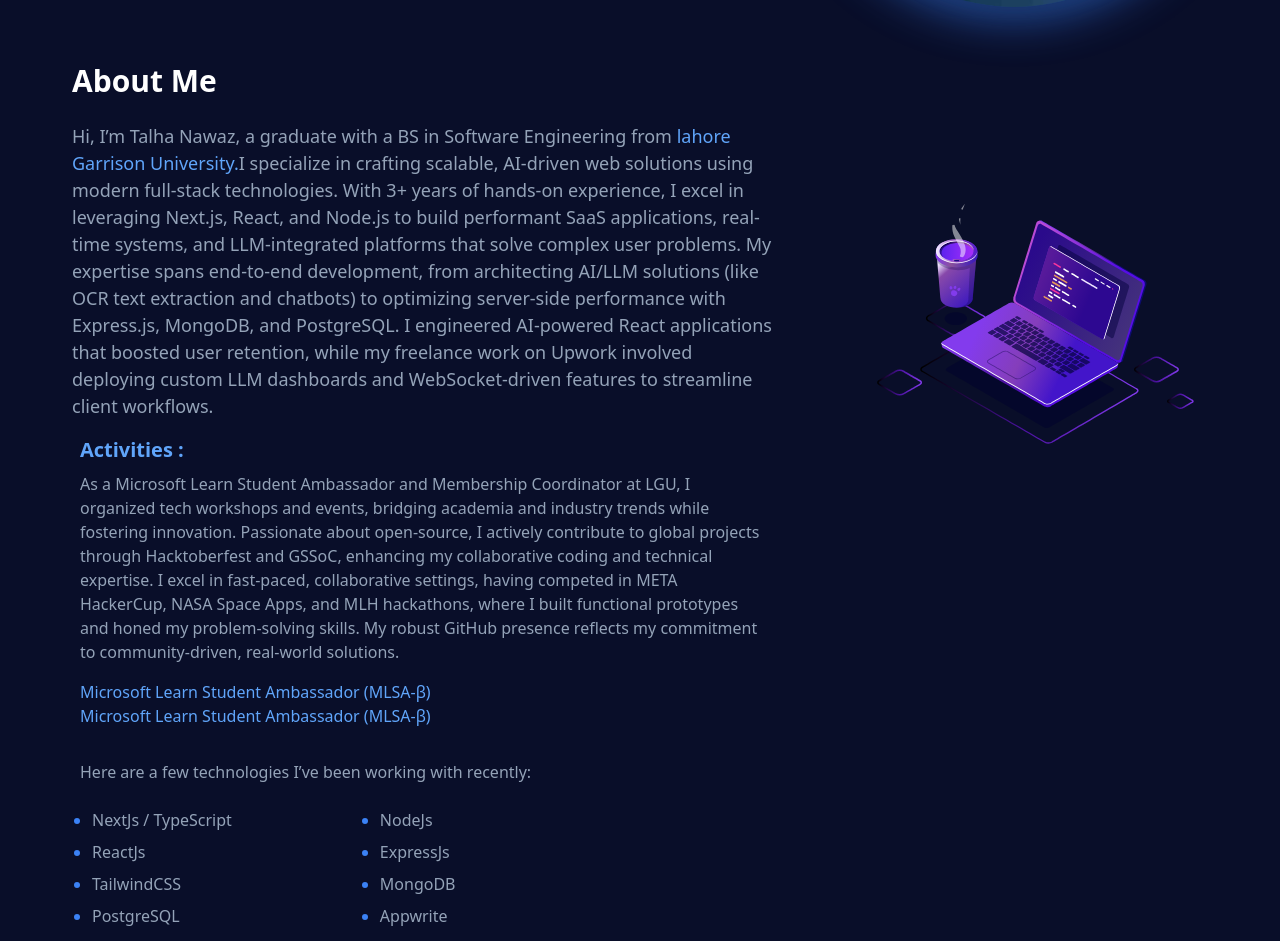
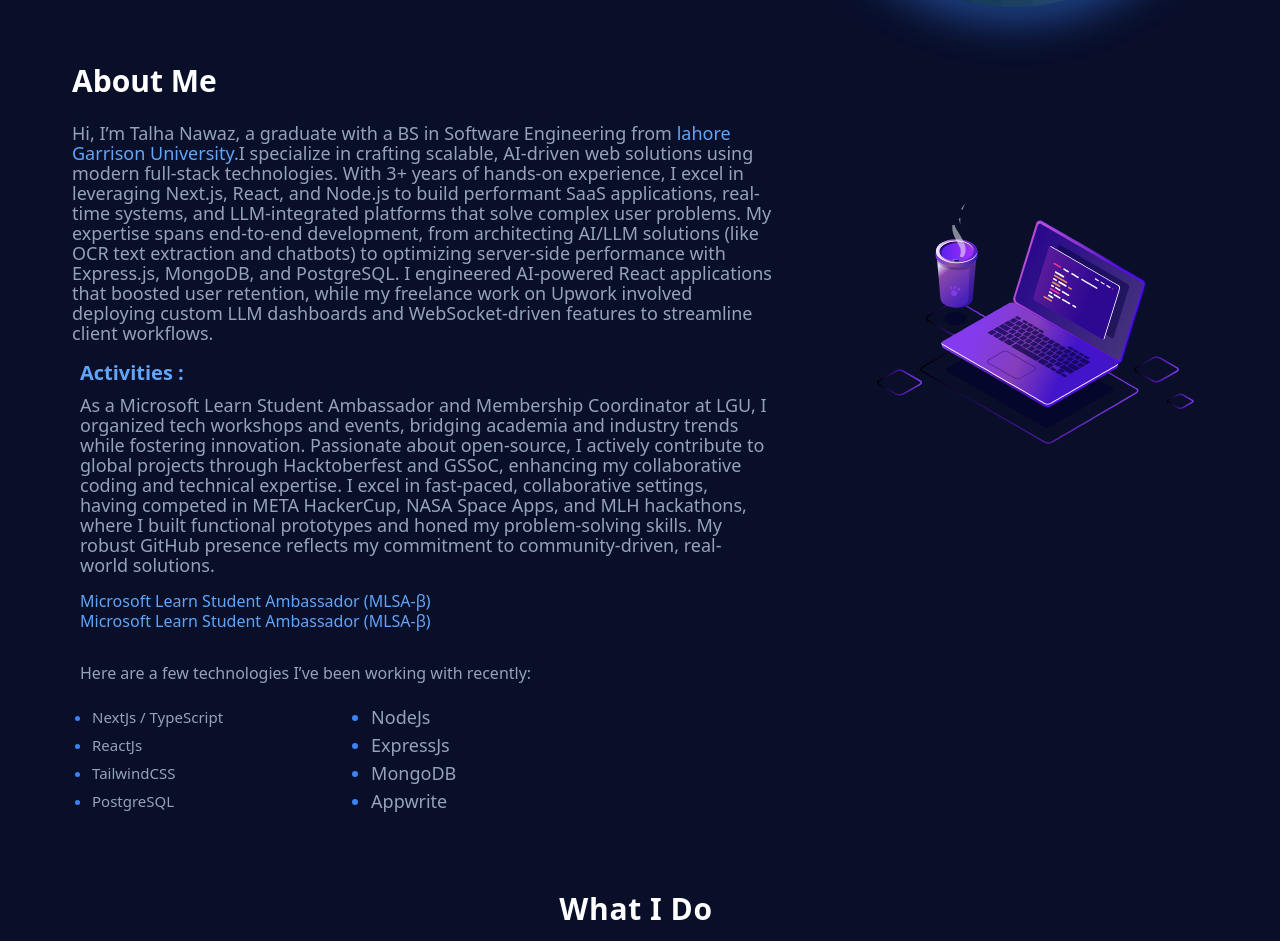
Before and after one commit to talha-fullstackdev/portfolio-nextjs-2, a Next.js app: page / in a window 1280 px wide. Shown: the part 551-1492 px from the top of the page. Built offline with nearby package versions, Linux system fonts and the light colour scheme.

Commit message:
adjusted fonts sizes

```diff
--- a/src/app/components/about/AboutMe.jsx
+++ b/src/app/components/about/AboutMe.jsx
@@ -22,7 +22,7 @@
     <div className="md:w-[800px] "  id="about">
       <div className="md:px-8">
         <h2 className="text-3xl font-bold text-white dark:text-slate-500 text-center md:text-start">About Me</h2>
-        <p className="mt-6 text-[18px] text-slate-400 dark:text-slate-500">
+        <p className="mt-6 text-sm md:text-[18px] text-slate-400 dark:text-slate-500">
           Hi, I’m Talha Nawaz, a graduate with a BS in Software Engineering from{" "}
           <span className="text-blue-400 hover:underline hover:underline-offset-4">
             <a href="https://lgu.edu.pk/" target="_blank">
@@ -44,7 +44,7 @@
       </div>
       <div className="mt-4 md:px-10 ">
         <p className="mt-4 text-blue-400 text-xl font-semibold">Activities :</p>
-        <p className="mt-2 text-slate-400 dark:text-slate-500">
+        <p className="mt-2 text-slate-400 dark:text-slate-500 text-sm md:text-[18px]">
           As a Microsoft Learn Student Ambassador and Membership Coordinator at
           LGU, I organized tech workshops and events, bridging academia and
           industry trends while fostering innovation. Passionate about
@@ -56,13 +56,13 @@
           problem-solving skills. My robust GitHub presence reflects my
           commitment to community-driven, real-world solutions.
         </p>
-        <p className="mt-4 text-blue-400">
+        <p className="mt-4 text-blue-400 text-sm md:text-[16px]">
           Microsoft Learn Student Ambassador (MLSA-β)
         </p>
-        <p className="text-blue-400">
+        <p className="text-blue-400 text-sm md:text-[16px]">
           Microsoft Learn Student Ambassador (MLSA-β)
         </p>
-        <p className="mt-8 text-slate-400">
+        <p className="mt-8 text-slate-400 text-sm md:text-[16px]">
           Here are a few technologies I’ve been working with recently:
         </p>
       </div>
@@ -70,7 +70,7 @@
 <div ref={ref} className="mt-6 flex justify-around md:justify-start md:gap-32 md:px-8">
         {/* First Tech Stack */}
         <motion.ul
-          className="flex flex-col gap-2 text-slate-400 dark:text-slate-500 list-disc marker:text-blue-500 pl-5"
+          className="flex flex-col gap-2 text-slate-400 dark:text-slate-500 list-disc marker:text-blue-500 pl-5 text-sm md:text-[15px]"
           initial="hidden"
           animate={isInView ? "visible" : "hidden"}
         >
@@ -83,7 +83,7 @@
 
         {/* Second Tech Stack */}
         <motion.ul
-          className="flex flex-col gap-2 text-slate-400 list-disc marker:text-blue-500 pl-5 dark:text-slate-500"
+          className=" flex flex-col gap-2 text-slate-400 list-disc marker:text-blue-500 pl-5 dark:text-slate-500 text-sm md:text-[18px]"
           initial="hidden"
           animate={isInView ? "visible" : "hidden"}
         >
--- a/src/app/components/get in touch/GetInTouch.jsx
+++ b/src/app/components/get in touch/GetInTouch.jsx
@@ -6,7 +6,7 @@
     <div id="contact">
     <div className="px-10 text-center pt-28 max-w-[700px] m-auto md:pb-20 pb-2 ">
       <p className="text-blue-400  md:text-xl">what's Next</p>
-      <p className="mt-4  md:text-4xl  dark:text-slate-500 text-white text-3xl font-bold">Get In Touch</p>
+      <p className="mt-4  md:text-4xl  dark:text-slate-500 text-white text-2xl font-semibold md:font-bold">Get In Touch</p>
       <p className="mt-4 text-slate-400 dark:text-slate-500 md:text-lg">
         I am eager to collaborate and expand my knowledge. Whether you have a
         project to discuss or just want to say hi, my inbox is open for all!
--- a/src/app/components/projects/Projects.jsx
+++ b/src/app/components/projects/Projects.jsx
@@ -38,7 +38,7 @@
     <div id="projects">
       <AnimatedWrapper>
         <div className="py-10 px-6 md:px-20 pb-10 md:pb-20 text-white dark:text-slate-500">
-          <h2 className="text-3xl font-semibold mb-6 text-center">Projects</h2>
+          <h2 className="text-2xl md:text-3xl font-semibold mb-6 text-center">Projects</h2>
 
           <motion.div
             className="grid grid-cols-1 sm:grid-cols-2 lg:grid-cols-3 gap-4"
--- a/src/app/components/services/Services.jsx
+++ b/src/app/components/services/Services.jsx
@@ -9,7 +9,7 @@
   return (
  <AnimatedWrapper>
     <div className='px-10 md:pt-20  md:px-12 ' id='skills'>
-        <h2  className='text-3xl text-white dark:text-slate-500 font-bold text-center md:tracking-wide'>
+        <h2  className='text-2xl md:text-3xl text-white dark:text-slate-500 font-bold text-center md:tracking-wide'>
         {sentence.split(" ").map((word, index) => (
         <motion.span
           key={index}
--- a/src/app/components/services/ServicesDetails.jsx
+++ b/src/app/components/services/ServicesDetails.jsx
@@ -38,7 +38,7 @@
       whileInView="visible"
       viewport={{ once: true, amount: 0.2 }} // Trigger when 20% is in view
     >
-      <h2 className="text-center text-3xl font-semibold text-gray-400 dark:text-slate-500">
+      <h2 className="text-center text-2xl md:text-3xl font-semibold text-gray-400 dark:text-slate-500">
         Full Stack Development
       </h2>
 
--- a/src/app/components/work/WorkDetails.jsx
+++ b/src/app/components/work/WorkDetails.jsx
@@ -13,7 +13,7 @@
   return (
     <AnimatedWrapper>
     <div className="px-10 md:px-12 md:pt-32 md:pb-20  pt-20" id="experience">
-      <h2 className="text-3xl  md:text-4xl text-center font-semibold text-white dark:text-slate-500 mb-6 md:tracking-wide">
+      <h2 className="text-2xl  md:text-3xl text-center font-semibold text-white dark:text-slate-500 mb-6 md:tracking-wide">
         Where I've Worked
       </h2>
 
```
